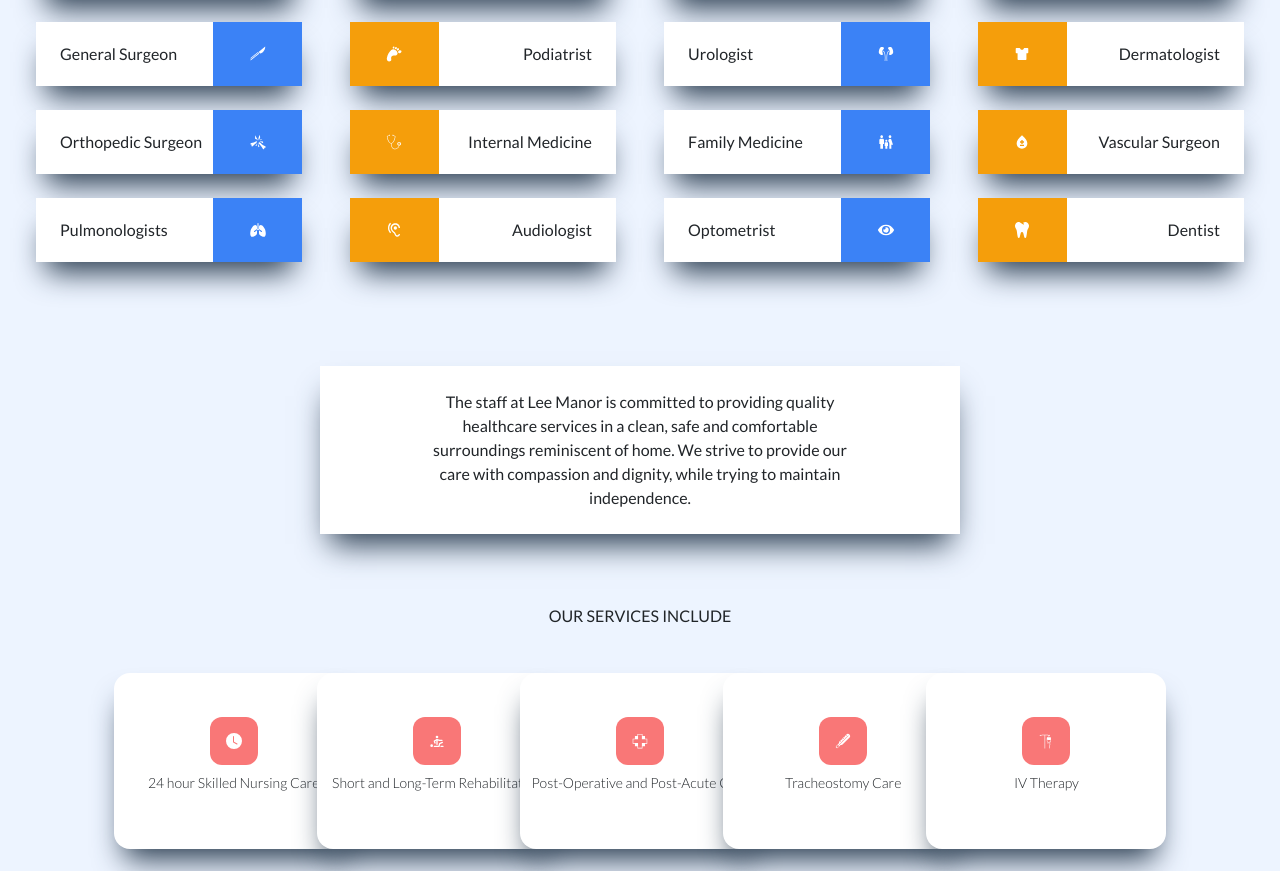
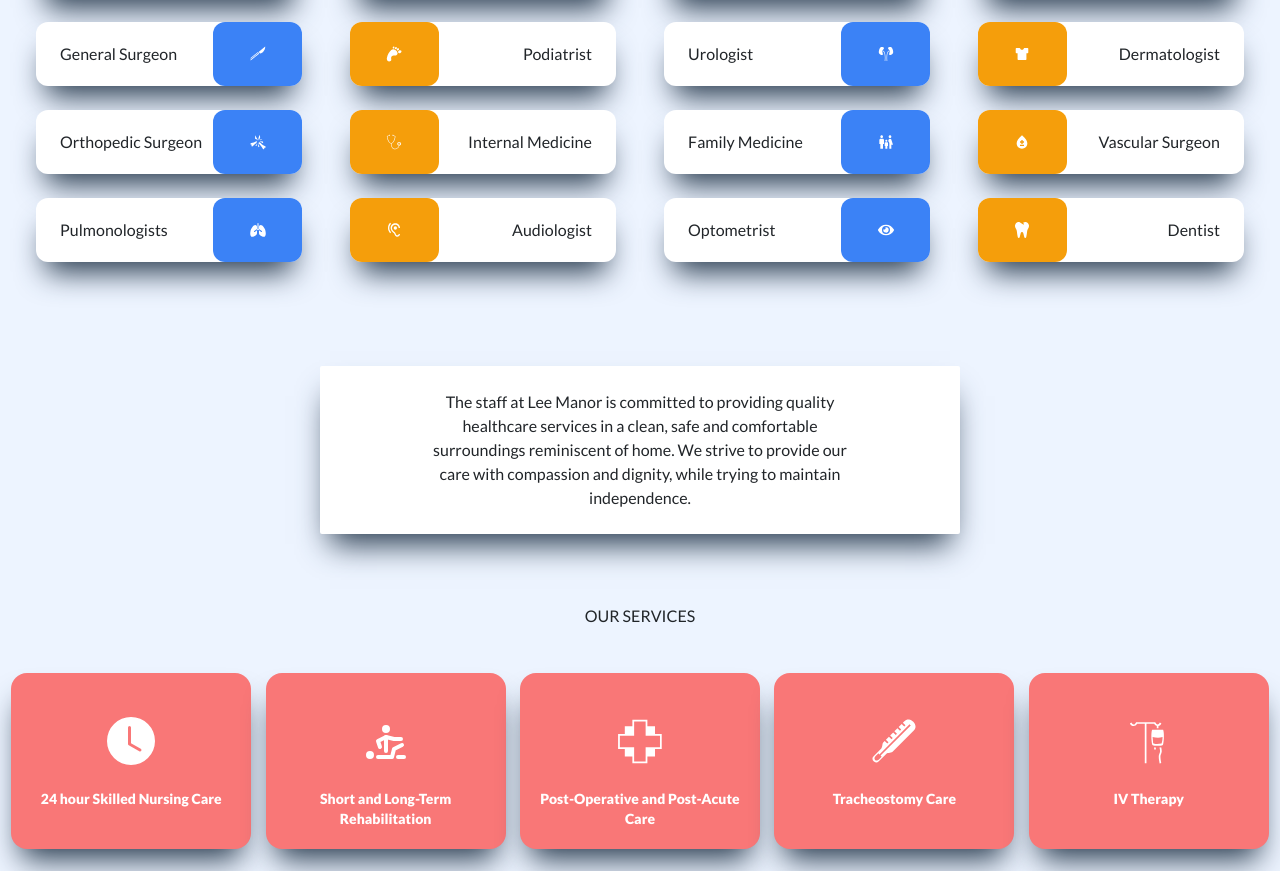
Before and after one commit to Jevus09/manor-website, a React (Create React App) app: page /nursing-care in a window 1280 px wide. Shown: the part 885-1756 px from the top of the page. Built offline with nearby package versions, Linux system fonts and the light colour scheme; the HTML template or start-up script is replaced by a standard one.

Commit message:
fixed bugs + updated styling

```diff
--- a/src/Screens/AdditionalServicesScreen.js
+++ b/src/Screens/AdditionalServicesScreen.js
@@ -56,8 +56,8 @@ const AdditionalServicesScreen = () => {
       </div>
 
       {/* services */}
-      <div className='flex flex-col items-center justify-center bg-[#09153d] py-2 '>
-        <div className='grid grid-cols-2 lg:grid-cols-6 gap-4 '>
+      <div className='flex flex-col items-center justify-center bg-[#09153d] py-2 w-screen'>
+        <div className='grid grid-cols-2 lg:grid-cols-6 '>
           {data.map((item) => (
             <div key={item.id} className='text-white w-44 text-center p-4'>
               <h3 className='flex items-center justify-center text-xl8'>{item.icon}</h3>
--- a/src/components/missionBanner/OurMissionBanner.jsx
+++ b/src/components/missionBanner/OurMissionBanner.jsx
@@ -5,15 +5,15 @@ import './missionBanner.css'
 const OurMissionBanner = () => {
 
   return (
-    <div className='main h-80 bg-white  ' >
-        <img className='missionImg h-full' src={missionImg} alt="" />
-        <div className="text">
-          <div className='textarea bg-white'>
-            <h1 className='missionText'>'' Our Mission</h1>
-            <p>
+    <div className='flex justify-center items-center h-80 bg-white w-screen    ' >
+        <div className="flex items-center h-full gap-4">
+        <img className='hidden sm:block h-full' src={missionImg} alt="" />
+          <div className='flex flex-col h-max-full'>
+            <h1 className='missionText text-7xl'>'' Our Mission</h1>
+            <p className='w-96 text-start '>
             Lee Manor is committed to providing services which promote the highest standards of well-being in a safe, comfortable, community-integrated environment catered to the unique needs of our residents while promoting each resident's dignity and individuality.
             </p>
-            -Emy Plodzien, Director of Nursing
+            <p>-Emy Plodzien, Director of Nursing</p>
           </div>
         </div>
       </div>
--- a/src/components/missionBanner/missionBanner.css
+++ b/src/components/missionBanner/missionBanner.css
@@ -1,30 +1,30 @@
 @import url('https://fonts.googleapis.com/css2?family=Lato:wght@300;400;900&family=Lora:wght@400;500;700&family=Tangerine:wght@400;700&display=swap');
 
 
-.main {
+/* .main {
     display: flex;
     align-items: center;
     justify-content: center;
     gap: 2vw;
-}
+} */
 
-.textarea {
+/* .textarea {
     display: flex;
     flex-direction: column;
     width: 40vw;
-}
+} */
 
-.missionText {
+ .missionText {
     font-family: 'Tangerine', cursive;
     font-weight: 700;
-    font-size: 7vh;
+
 }
 
 p {
     font-family: 'Lato', sans-serif;
 }
 
-@media only screen and (max-width: 767px) {
+/* @media only screen and (max-width: 767px) {
 
     .main {
         flex-direction: column;
@@ -39,4 +39,4 @@ p {
         width: 75vw;
         text-align: center;
     }
-}
+} */
--- a/src/components/nursingcare/Physicians.js
+++ b/src/components/nursingcare/Physicians.js
@@ -1,5 +1,6 @@
 import React from 'react'
 import { Data } from './Data'
+import BOX from '../../assets/swaure.PNG'
 
 
 
@@ -9,12 +10,12 @@ const Physicians = () => {
     return (
         <div>
             {/* Title/Description */}
-            <div className='flex w-full justify-evenly items-center pt-12 text-center'>
-                <h2>BOARD CERTIFIED PHYSICIANS ATTEND AND/OR CONSULT</h2>
+            <div className='flex w-full justify-evenly items-center pt-12 text-center '>
+                <h2>BOARD CERTIFIED PHYSICIANS</h2>
             </div>
             <div className='flex justify-center items-center py-6  '>
                 <div
-                    className='bg-white w-5/6 md:w-3/6 py-4 flex flex-col justify-center items-center'
+                    className='bg-white w-5/6 md:w-3/6 py-4 flex flex-col justify-center items-center rounded-sm'
                     style={{ boxShadow: 'rgb(38, 57, 77) 0px 20px 30px -10px' }}
                 >
                     <p className=' w-4/6 text-center '>
@@ -25,23 +26,24 @@ const Physicians = () => {
 
             {/* PHYSICIANS */}
 
-            <div className='grid grid-cols-1 md:grid-cols-2 lg:grid-cols-4 gap-4 justify-items-center place-content-center px-4 xl:px-20 py-20 ' >
+            <div className='grid grid-cols-1 md:grid-cols-2 lg:grid-cols-4 gap-4 justify-items-center place-content-center px-4 xl:px-20 py-20   ' >
                 {Data.map((item) =>
                     item.id % 2 === 0 ? (
-                        <div key={item.id} className='w-11/12 h-16 flex justify-between items-center bg-white text-end md:hover:scale-110 duration-500 ' style={{ boxShadow: 'rgb(38, 57, 77) 0px 20px 30px -10px' }}>
-                            <div className='h-full w-1/6 lg:w-2/6 2xl:w-1/6 flex justify-center items-center bg-amber-500 text-white  '>
-                                <h4>{item.icon}</h4>
+                        <div key={item.id} className='w-11/12 h-16 flex justify-between items-center bg-white text-end md:hover:scale-110 duration-500 rounded-xl ' style={{ boxShadow: 'rgb(38, 57, 77) 0px 20px 30px -10px' }}>
+                            <div className='h-full w-1/6 lg:w-2/6 2xl:w-1/6 flex justify-center items-center bg-amber-500 text-white rounded-xl  '>
+                                <h4 className=''>{item.icon}</h4>
                              </div>
-                            <div className='h-full flex items-center w-4/6 '>
+                            <div className='h-full flex items-center w-4/6'  >
                                 <p className='w-full pr-6'>{item.name}</p>
                              </div>
                         </div>
                     ) : (
-                        <div key={item.id} className='w-11/12 h-16 flex justify-between items-center bg-white md:hover:scale-110 duration-500' style={{ boxShadow: 'rgb(38, 57, 77) 0px 20px 30px -10px' }}>
+                        <div key={item.id} className='w-11/12 h-16 flex justify-between items-center bg-white md:hover:scale-110 duration-500 rounded-xl' style={{ boxShadow: 'rgb(38, 57, 77) 0px 20px 30px -10px' }}>
                             <div className='h-full flex items-center w-4/6'>
                                 <p className='w-full pl-6 '>{item.name}</p>
                             </div>
-                            <div className='h-full w-1/6 lg:w-2/6 2xl:w-1/6  flex justify-center items-center bg-blue-500 text-white'>
+                            <div className='h-full w-1/6 lg:w-2/6 2xl:w-1/6  flex justify-center items-center bg-blue-500 text-white rounded-xl' style={{backgroundImage: `url(${BOX})`}}>
+
                                 <h4 className='' >{item.icon}</h4>
                             </div>
                         </div>
@@ -54,7 +56,7 @@ const Physicians = () => {
             {/* Bottom Description */}
             <div className='flex justify-center items-center py-6  '>
                 <div
-                    className='bg-white w-5/6 md:w-3/6 py-4 flex flex-col justify-center items-center'
+                    className='bg-white w-5/6 md:w-3/6 py-4 flex flex-col justify-center items-center rounded-sm'
                     style={{ boxShadow: 'rgb(38, 57, 77) 0px 20px 30px -10px' }}
                 >
                     <p className=' w-4/6 text-center'>
--- a/src/components/nursingcare/Services.js
+++ b/src/components/nursingcare/Services.js
@@ -76,18 +76,18 @@ const Services = () => {
     <div className='pb-12'>
         {/* Title/Description */}
         <div className='flex w-full justify-evenly items-center pt-12 text-center py-12'>
-            <h2>OUR SERVICES INCLUDE</h2>
+            <h2>OUR SERVICES</h2>
         </div>
 
         {/* Cards */}
-        <div className='grid grid-cols-1 md:grid-cols-2 lg:grid-cols-5   justify-items-center gap-6 xl:px-36'>
+        <div className='grid grid-cols-1 md:grid-cols-2 lg:grid-cols-5 justify-items-center gap-6 lg:px-12 xl:px-4 2xl:px-36'>
             {data.map((item) => (
-                <div key={item.id} className=' w-5/6 md:w-80 lg:w-60 h-44 flex flex-col justify-center items-center rounded-2xl md:hover:scale-110 duration-500 bg-white' style={{boxShadow: 'rgb(38, 57, 77) 0px 20px 30px -10px'}}>
-                    <div className='w-max pt-2'>
-                        <h4 className='bg-[#f97777] p-3 text-white rounded-xl'>{item.icon}</h4>
+                <div key={item.id} className=' w-5/6 md:w-80 lg:w-44 xl:w-60 h-44 flex flex-col justify-center items-center rounded-2xl md:hover:scale-110 duration-500 bg-[#f97777] text-white font-bold ' style={{boxShadow: 'rgb(38, 57, 77) 0px 20px 30px -10px'}}>
+                    <div className=' w-max pt-2'>
+                        <h1 className='text-5xl p-3 rounded-xl'>{item.icon}</h1>
                     </div>
                     <div >
-                        <p className='text-sm p-2 h-12 font-thin text-center'>{item.desc}</p>
+                        <p className='text-sm p-2 h-12 text-center'>{item.desc}</p>
                      </div>
                 </div>
             ))}
```
Also changed, not shown: src/assets/swaure.PNG (added).
